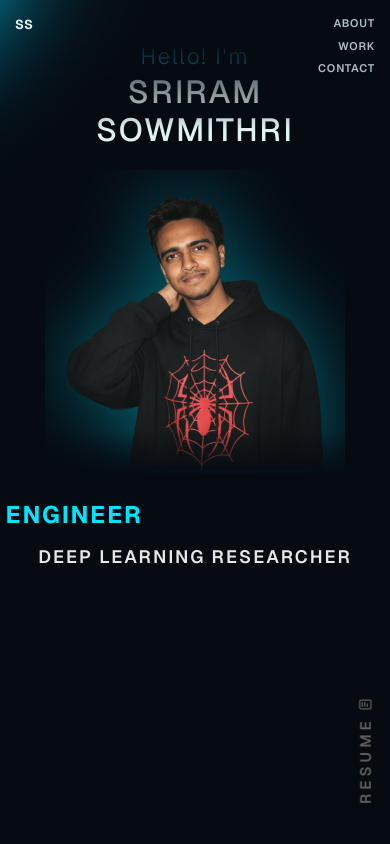
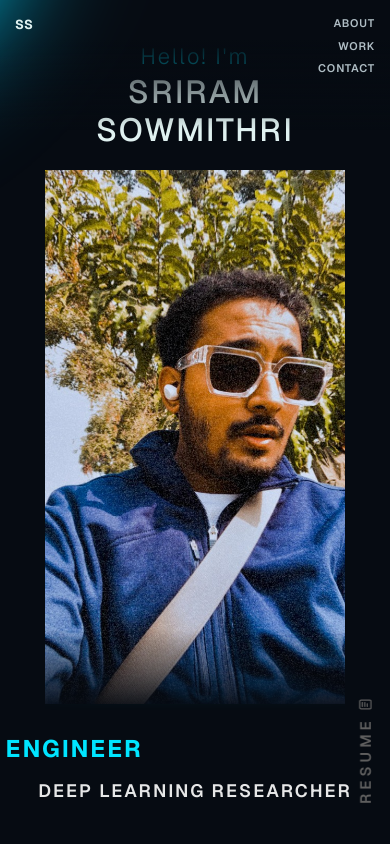
Before and after one commit to sriramsowmithri9807/Dev-portofolio-, a React (Vite) app: page / in a window 390 px wide. Shown: the top 844 px of the page. Built offline with nearby package versions, Linux system fonts and the light colour scheme.

Commit message:
fix: update mobile view photo to new profile image

```diff
--- a/src/components/Landing.tsx
+++ b/src/components/Landing.tsx
@@ -31,7 +31,7 @@ const Landing = ({ children }: PropsWithChildren) => {
           </div>
           {/* Mobile photo - shows only on mobile when 3D character is hidden */}
           <div className="mobile-photo">
-            <img src="/images/mypicnbg.png" alt="Sriram Sowmithri" />
+            <img src="/images/sriram.jpg" alt="Sriram Sowmithri" />
           </div>
         </div>
         {children}
```
